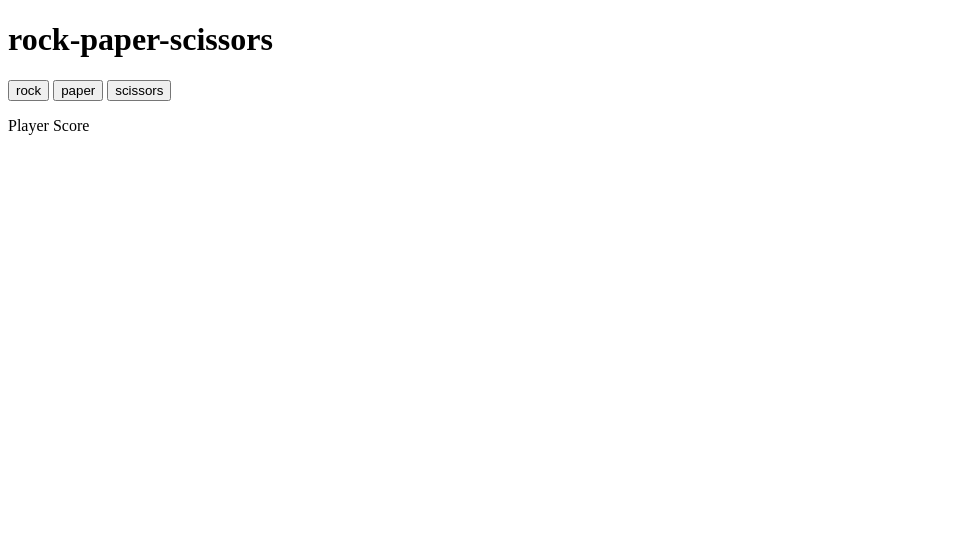
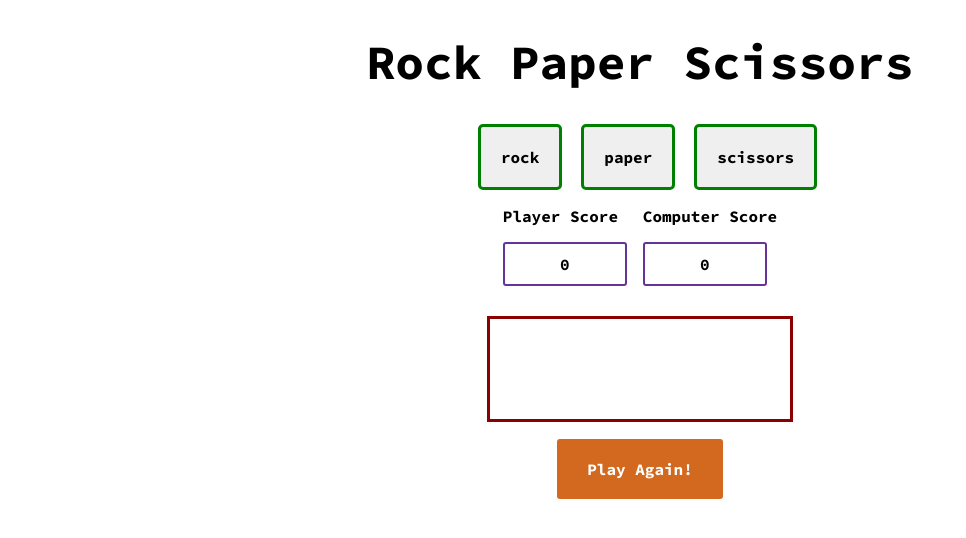
Before and after one commit to VictorDevLab/rock-paper-scissors, a plain HTML site: page index.html in a window 1280 px wide. Shown: the whole page, without its empty margins (0-966 px from the left). Drawn offline with Linux system fonts and the light colour scheme.

```diff
--- a/index.html
+++ b/index.html
@@ -4,19 +4,35 @@
     <meta charset="UTF-8">
     <meta name="viewport" content="width=device-width, initial-scale=1.0">
     <title>rock-paper-scissors</title>
+    <link rel="stylesheet" href="styles.css">
 </head>
 <body>
-    <h1>rock-paper-scissors</h1>
+    <h1>rock paper scissors</h1>
+    <div id="container">
         <div>
             <input type="button" value="rock">
             <input type="button" value="paper">
             <input type="button" value="scissors">
         </div>
+        <div class="scores">
             <div>
-        <p class="player">Player Score</p>
-        <p class="computer"></p>
+                <p>Player Score</p>
+                <div class="player"></div>
             </div>
-    <div id="results"></div>
+            <div>
+                <p>Computer Score</p>
+                <div class="computer"></div>
+            </div>
+
+        </div>
+        <div class="resultsdiv">
+            <p class="results"></p>
+        </div>
+        <div>
+            <button class="playAgain">Play Again!</button>
+        </div>
+    </div>
+
     <script src="script.js"></script>
 </body>
 </html>
--- a/script.js
+++ b/script.js
@@ -1,13 +1,13 @@
 //DOM
 const buttons = document.querySelectorAll("input");
-let player = document.querySelector(".player")
-let computer = document.querySelector(".computer")
+const player = document.querySelector(".player")
+const computer = document.querySelector(".computer")
+const results = document.querySelector(".results")
+const playEl = document.querySelector(".playAgain")
 let computerScore = 0;
 let playerScore = 0
-
-//function called getComputerChoice that will
-//randomly return either ‘Rock’, ‘Paper’ or ‘Scissors’.
-
+let result = ""
+//a function to get a computer choice
 function getComputerChoice() {
   let randomNumber = Math.floor(Math.random() * 3);
   if (randomNumber === 0) {
@@ -19,44 +19,57 @@
   }
 }
 
+computer.textContent = computerScore;
+player.textContent = playerScore;
 
 function playRound(playerSelection) {
   let computerSelection = getComputerChoice();
 
   if (playerSelection === computerSelection) {
-    return "Its a tie";
+    results.textContent =  "Its a tie";
   } else if (playerSelection === "rock" && computerSelection === "paper") {
     computerScore++;
-    computer.textContent = "Computer Score " + computerScore;
-    return "You lose! Paper covers rocks";
+    computer.textContent = computerScore;
+    results.textContent =  "You lose! Paper covers rocks";
   } else if (playerSelection === "paper" && computerSelection === "rock") {
     playerScore++;
-    player.textContent = "Player Score " + playerScore;
-    return "You won! Paper covers rocks";
+    player.textContent = playerScore;
+    results.textContent =  "You won! Paper covers rocks";
   } else if (playerSelection === "scissors" && computerSelection === "paper") {
     playerScore++;
-    player.textContent = "Player Score " + playerScore;
-    return "You won! Scissors cuts paper";
+    player.textContent = playerScore;
+    results.textContent =  "You won! Scissors cuts paper";
   } else if (playerSelection === "rock" && computerSelection === "scissors") {
     playerScore++;
-    player.textContent = "Player Score " + playerScore;
-    return "You won! Rock crushes scissors";
+    player.textContent = playerScore;
+    results.textContent =  "You won! Rock crushes scissors";
   } else if (playerSelection === "scissors" && computerSelection === "rock") {
     computerScore++;
-    computer.textContent = "Computer Score " + computerScore;
-    return "You lose! Rock crushes scissors";
+    computer.textContent = computerScore;
+    results.textContent =  "You lose! Rock crushes scissors";
   } else if (playerSelection === "paper" && computerSelection === "scissors") {
     computerScore++;
-    computer.textContent = "Computer Score " + computerScore;
-    return "You lose! scissors cuts paper";
+    computer.textContent = computerScore;
+    results.textContent =  "You lose! scissors cuts paper";
   }
 }
 
 buttons.forEach(button => {
   button.addEventListener('click', function() {
-    console.log(playRound(button.value))
+    playRound(button.value)
   })
 })
+
+playEl.addEventListener('click', function() {
+ //buttons.disabled = true;
+ console.log("clicked")
+ computerScore = 0;
+ computer.textContent = computerScore;
+ playerScore = 0;
+ player.textContent = playerScore;
+ results.textContent = " "
+})
+
 
 
 
--- /dev/null
+++ b/styles.css
@@ -0,0 +1,77 @@
+@import url('https://fonts.googleapis.com/css2?family=Source+Code+Pro:ital,wght@0,700;1,400&display=swap');
+
+#container {
+    display: flex;
+    flex-direction: column;
+    align-items: center;
+    justify-content: center;
+
+}
+
+h1 {
+    text-align: center;
+    text-transform: capitalize;
+    font-size: 3em;
+    font-family: 'Source Code Pro', monospace;
+}
+
+input {
+    padding: 20px;
+    margin-left: 15px;
+    font-size: 16px;
+    font-family: 'Source Code Pro', monospace;
+    border: 3px green solid;
+    border-radius: 5px;
+    cursor: pointer;
+    transition: 0.2s;
+}
+input:hover {
+    transform: scale(1.1);
+}
+.scores {
+    display: flex;
+    gap: 1em;
+}
+.player, .computer {
+height: 20px;
+width: 40px;
+padding: 10px 40px;
+border: 2px rebeccapurple solid;
+border-radius: 3px;
+display: flex;
+justify-content: center;
+font-family: 'Source Code Pro', monospace;;
+}
+
+p {
+    font-size: 16px;
+    font-family: 'Source Code Pro', monospace;
+}
+
+.resultsdiv {
+    height: 80px;
+    width: 280px;
+    border: 3px darkred solid;
+    margin-top: 30px;
+    display: flex;
+    justify-content: center;
+    align-items: center;
+    padding: 10px;
+}
+
+.playAgain {
+    margin-top: 17px;
+    padding: 20px 30px;
+    background-color: chocolate;
+    border-radius: 3px;
+    border: none;
+    color: white;
+    font-family: 'Source Code Pro', monospace;
+    font-size: 16px;
+    cursor: pointer;
+    transition: 0.2s;
+}
+
+.playAgain:hover {
+    transform: scale(1.1);
+}
```
Lines whose indentation alone changed are shown as unchanged.
